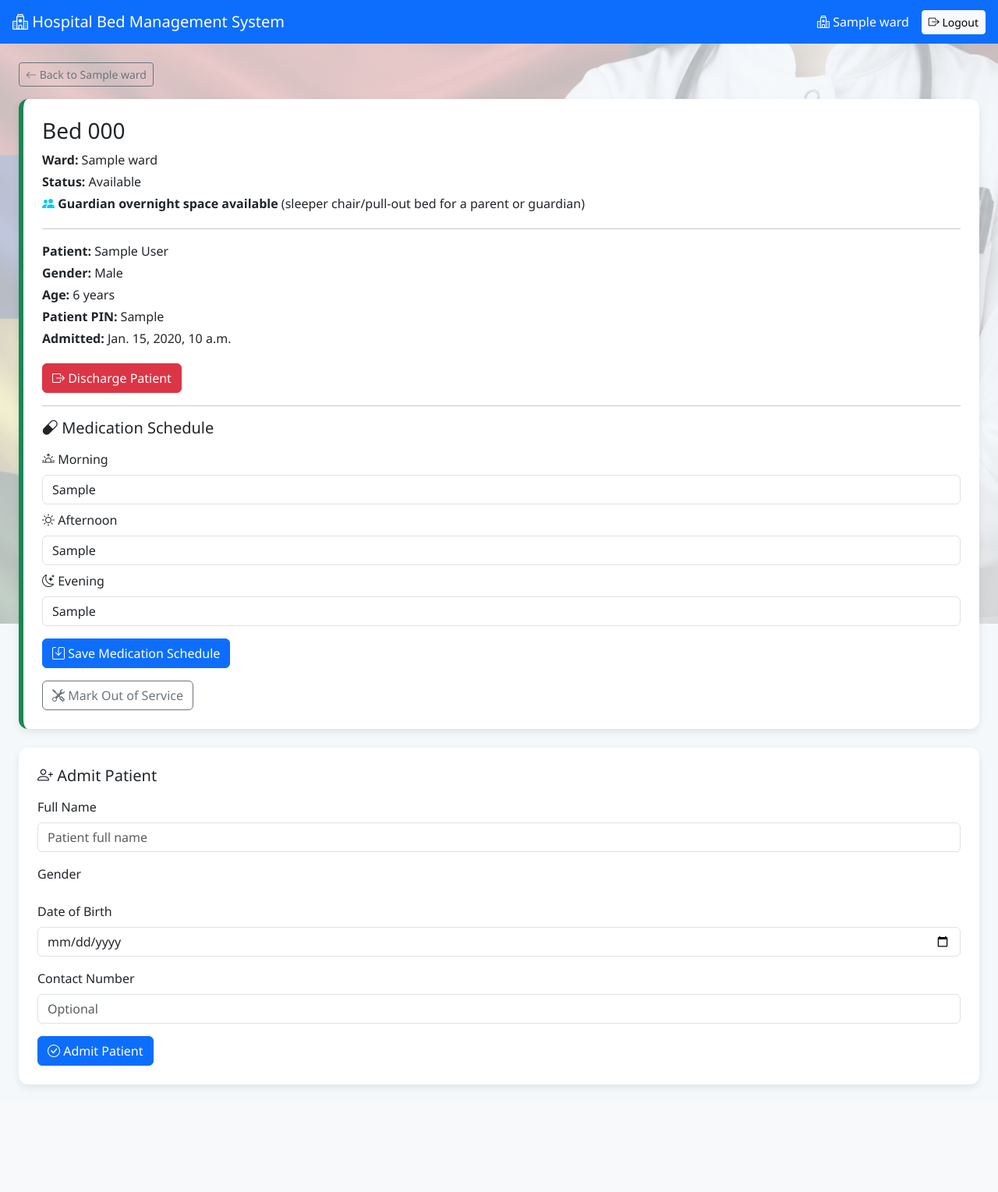
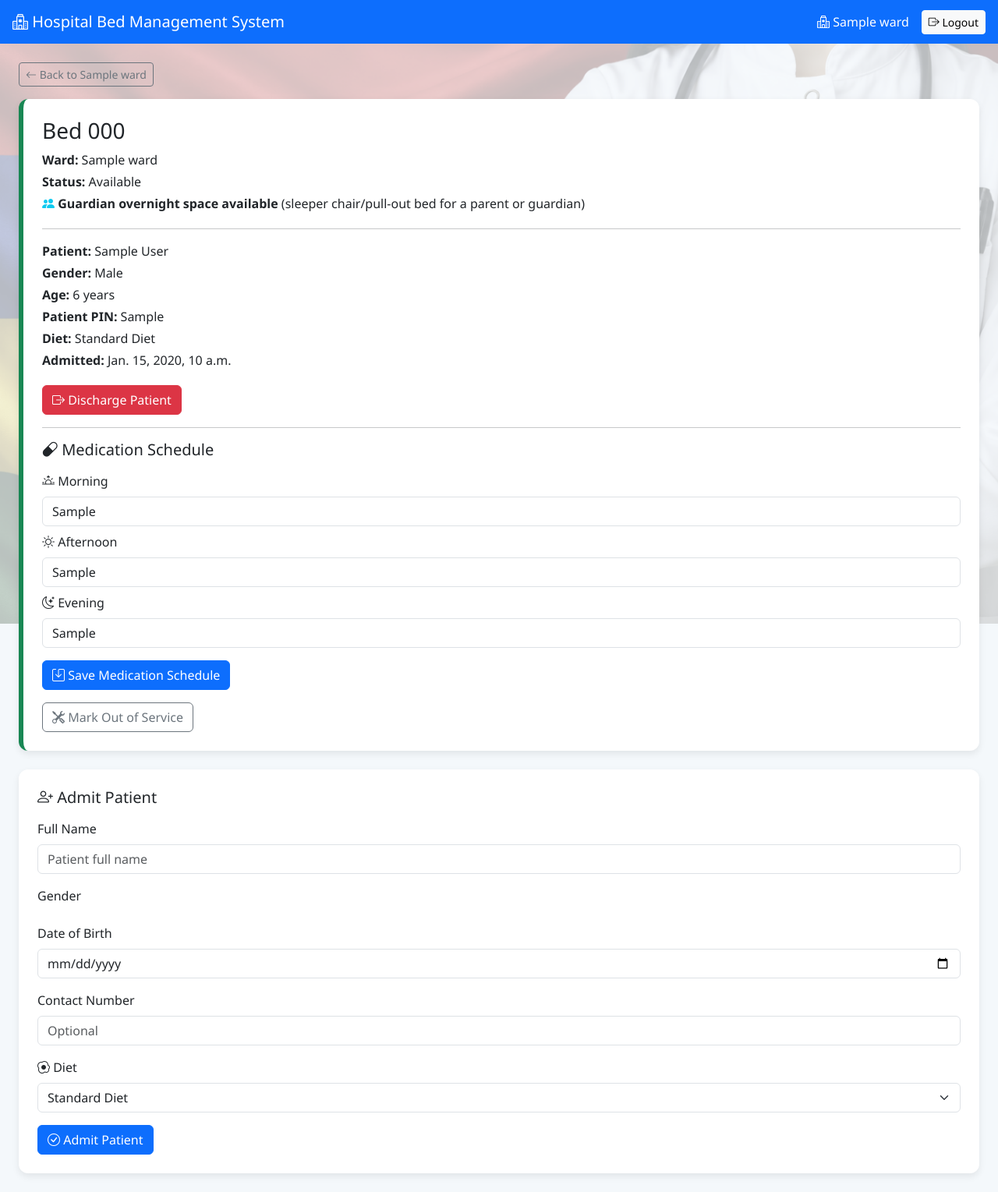
Before and after one commit to Yeshnasibcharan/hospital-bed-management-system, a Django app: page /bed/1/ in a window 1280 px wide. Shown: the whole page at 78% size. Before the commit the page ends 1396 px from the top, so only its background shows below. Run offline with Django 5.2, Linux system fonts and the light colour scheme; a user stored in the database is signed in; tables that the repository leaves empty hold one stand-in row (values such as "Sample post").

Commit message:
Fix Admit Patient form structure, add diet field correctly

```diff
--- a/hospital/forms.py
+++ b/hospital/forms.py
@@ -19,6 +19,17 @@ class AdmitPatientForm(forms.Form):
         max_length=20,
         required=False,
         widget=forms.TextInput(attrs={'class': 'form-control', 'placeholder': 'Optional'})
+    )
+    diet = forms.ChoiceField(
+        choices=[
+            ('standard', 'Standard Diet'),
+            ('diabetic', 'Diabetic Diet'),
+            ('low_salt', 'Low-Salt Diet'),
+            ('soft', 'Soft Diet'),
+            ('npo', 'NPO (Nil by Mouth)'),
+        ],
+        widget=forms.Select(attrs={'class': 'form-select'}),
+        initial='standard',
     )
 
     def __init__(self, *args, ward=None, **kwargs):
--- a/hospital/templates/hospital/bed_detail.html
+++ b/hospital/templates/hospital/bed_detail.html
@@ -27,6 +27,7 @@
         <p class="mb-1"><strong>Gender:</strong> {{ admission.patient.get_gender_display }}</p>
         <p class="mb-1"><strong>Age:</strong> {{ admission.patient.age }} years</p>
         <p class="mb-1"><strong>Patient PIN:</strong> {{ admission.patient.patient_pin }}</p>
+        <p class="mb-1"><strong>Diet:</strong> {{ admission.get_diet_display }}</p>
         <p class="mb-1"><strong>Admitted:</strong> {{ admission.admission_date }}</p>
         <form method="post" action="{% url 'discharge_patient' bed.id %}" class="mt-3 d-inline">
             {% csrf_token %}
@@ -95,6 +96,10 @@
             <label class="form-label">Contact Number</label>
             {{ form.contact_number }}
         </div>
+        <div class="mb-3">
+            <label class="form-label"><i class="bi bi-egg-fried"></i> Diet</label>
+            {{ form.diet }}
+        </div>
         <button type="submit" class="btn btn-primary">
             <i class="bi bi-check-circle"></i> Admit Patient
         </button>
--- a/hospital/views.py
+++ b/hospital/views.py
@@ -802,6 +802,7 @@ def admit_patient(request, bed_id):
                 patient=patient,
                 bed=bed,
                 admitted_by=request.user,
+                diet=form.cleaned_data['diet'],
             )
             bed.status = 'occupied'
             bed.save()
```
